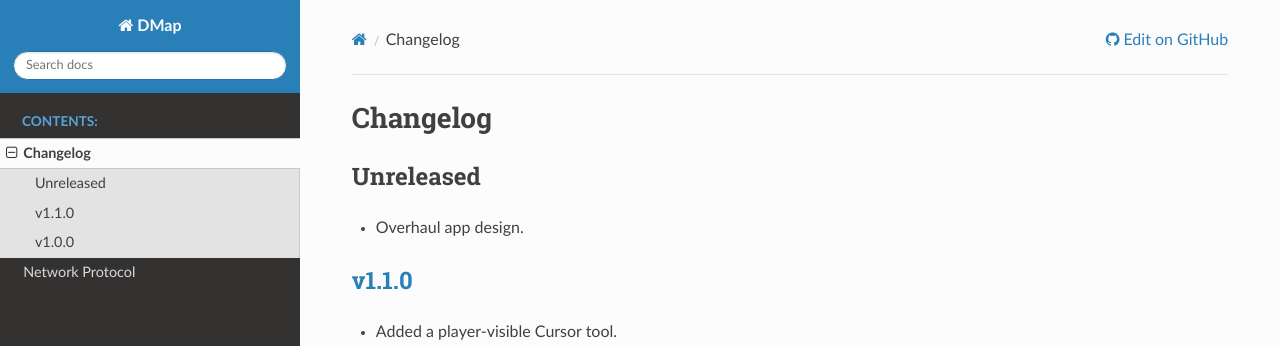
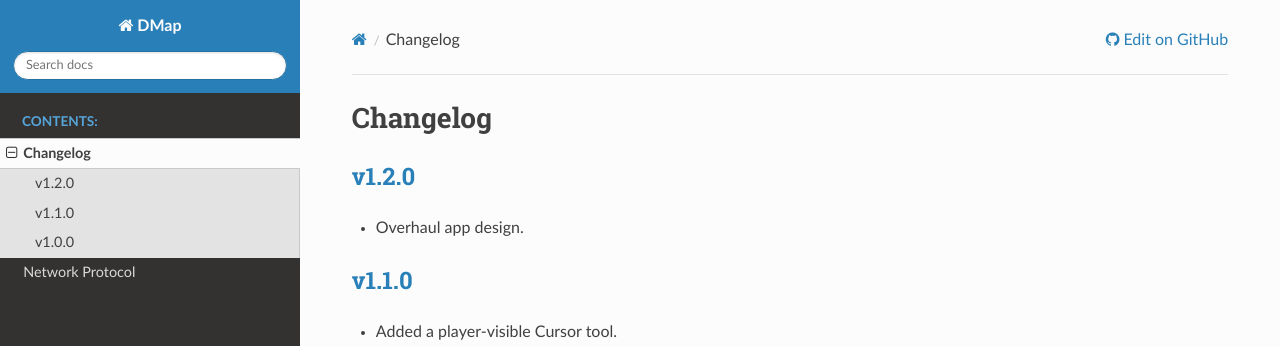
Before and after one commit to campbellmbrown/dmap-net, a Sphinx documentation site: the page built from docs/source/changelog.rst, in a window 1280 px wide and 1189 px high. Shown: the top 346 px of the window. Built offline with Sphinx 7.4.7 and the Read the Docs theme 3.1.0, drawn with Linux system fonts in a browser that asks for light colours.

Commit message:
Prepare v1.2.0

```diff
--- a/docs/source/changelog.rst
+++ b/docs/source/changelog.rst
@@ -1,8 +1,11 @@
 Changelog
 =========
 
-Unreleased
-----------
+.. Unreleased
+.. ----------
+
+:release-link:`v1.2.0`
+----------------------
 
 * Overhaul app design.
 
```
Also changed, not shown: 1 other file.
